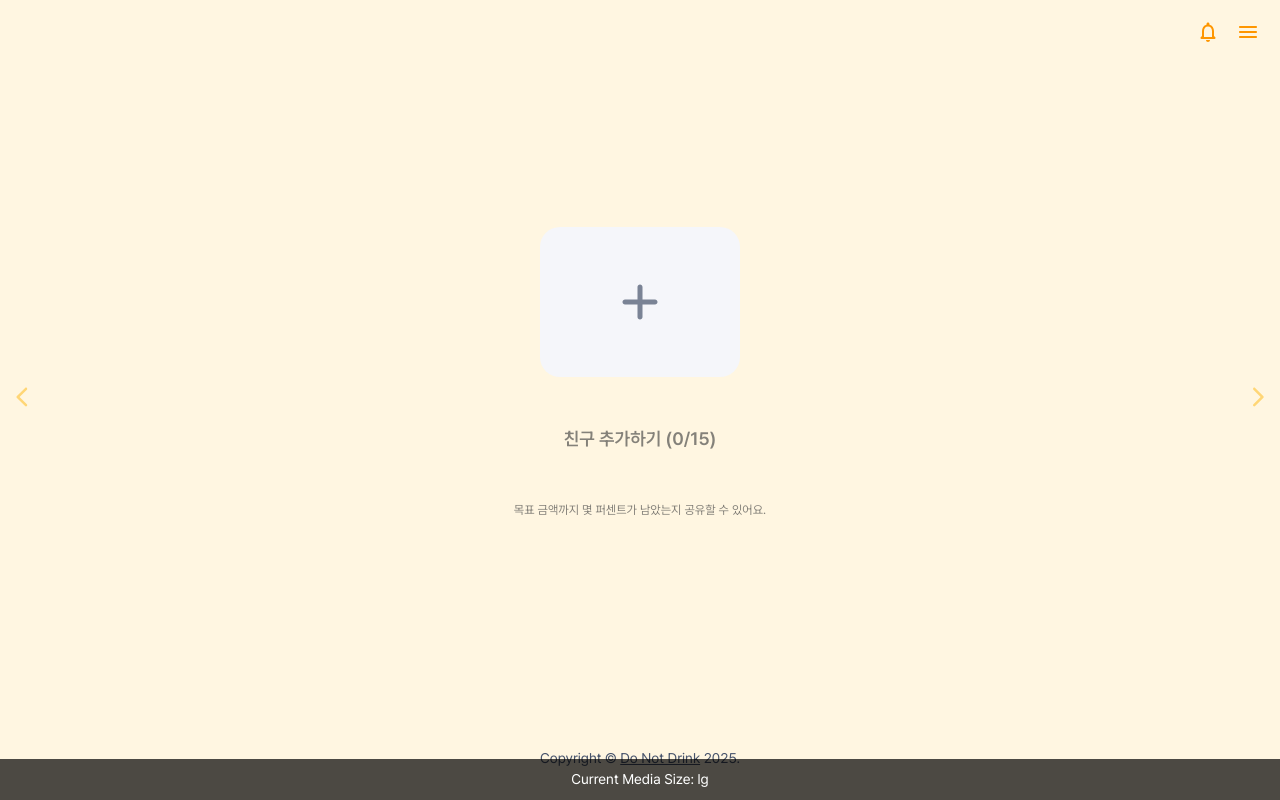
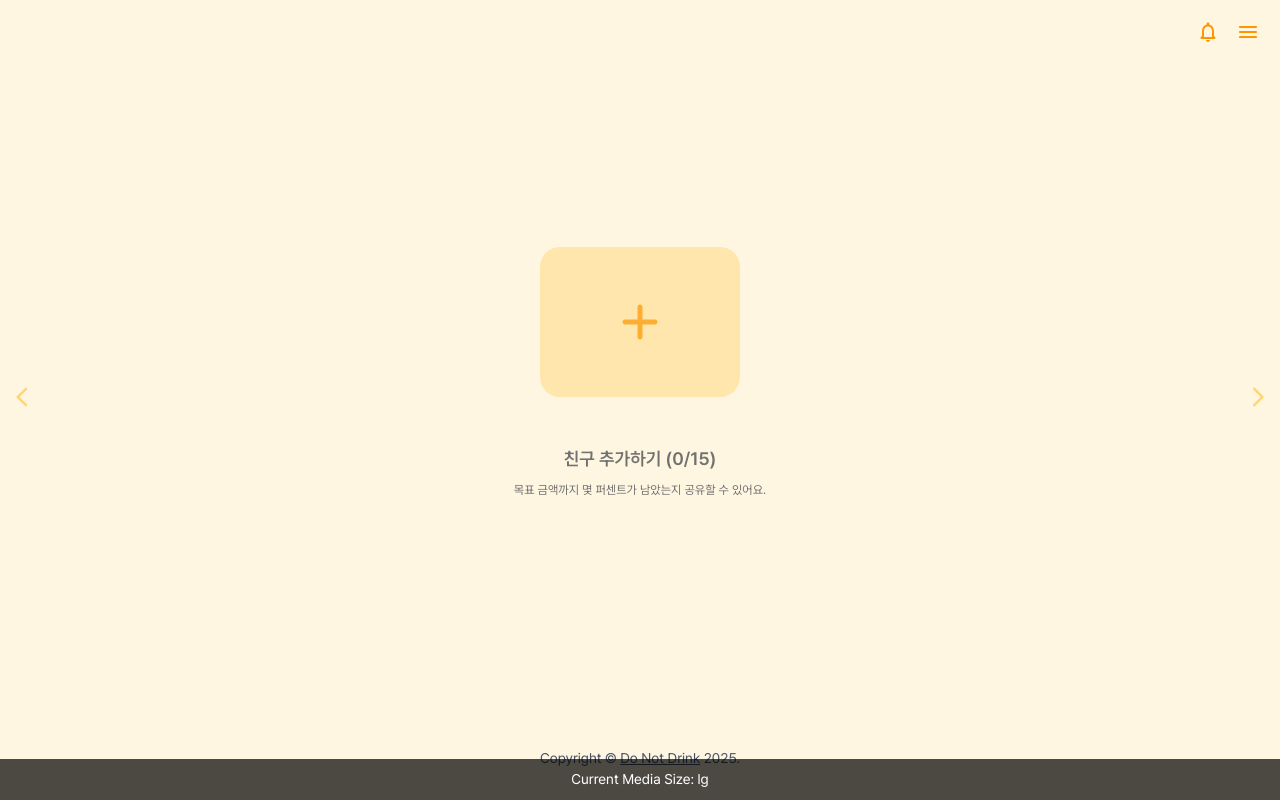
Before and after one commit to lwjmcn/Do-not-drink_FE, a Next.js app: page /home/friend/add in a window 1280 px wide. Built offline with nearby package versions, Linux system fonts and the light colour scheme; what @mui/material-nextjs would draw is missing.

Commit message:
feat: connect modal

```diff
--- a/app/home/friend/add/_component/AddFriend.tsx
+++ b/app/home/friend/add/_component/AddFriend.tsx
@@ -2,8 +2,11 @@
 
 import Add from "@mui/icons-material/AddRounded";
 import { Box, Stack, Typography } from "@mui/material";
+import { useRouter } from "next/navigation";
 
 const AddFriend = () => {
+  const router = useRouter();
+
   return (
     <Stack
       direction="column"
@@ -19,30 +22,35 @@ const AddFriend = () => {
           flexDirection: "column",
           alignItems: "center",
           justifyContent: "center",
-          bgcolor: "info.contrastText",
+          bgcolor: "#FFE6AC",
           width: "200px",
           height: "150px",
           borderRadius: "20px",
           marginTop: "90px",
           marginBottom: "16px",
+          ":active": {
+            bgcolor: "#FFD67D",
+          },
         }}
-        onClick={() => alert("add friend")}
+        onClick={() => router.push("/add-friend")}
       >
         <Add
           sx={{
             width: "60px",
             fontSize: "60px",
-            color: "text.secondary",
+            color: "#FE9600",
             opacity: 0.7,
           }}
         />
       </Box>
-      <Typography variant="h6" sx={{ opacity: 0.5, fontWeight: 600 }}>
-        친구 추가하기 (0/15)
-      </Typography>
-      <Typography variant="caption" sx={{ opacity: 0.5 }}>
-        목표 금액까지 몇 퍼센트가 남았는지 공유할 수 있어요.
-      </Typography>
+      <Stack direction={"column"} spacing={1} alignItems={"center"}>
+        <Typography variant="h6" color="#717171">
+          친구 추가하기 (0/15)
+        </Typography>
+        <Typography variant="caption" color="#717171">
+          목표 금액까지 몇 퍼센트가 남았는지 공유할 수 있어요.
+        </Typography>
+      </Stack>
     </Stack>
   );
 };
```
